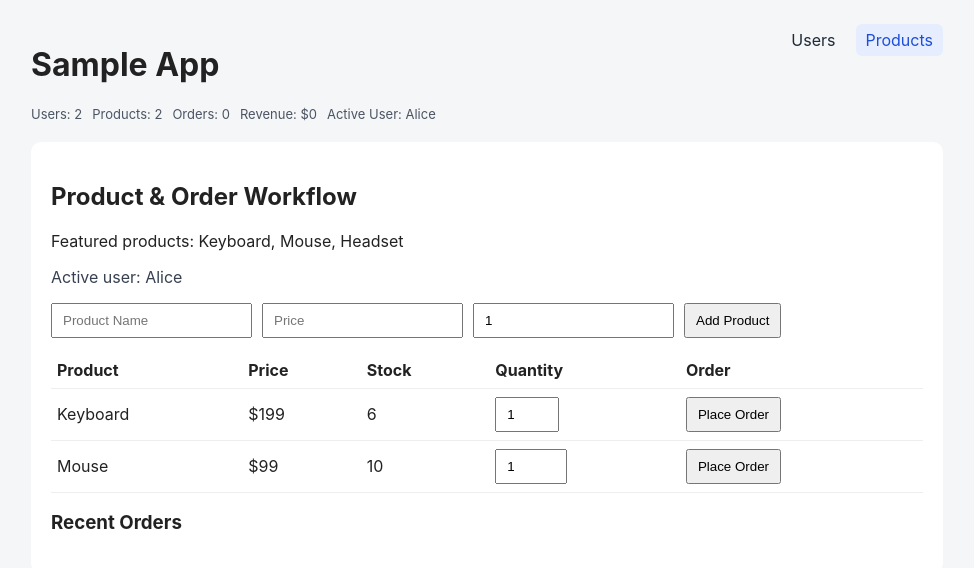
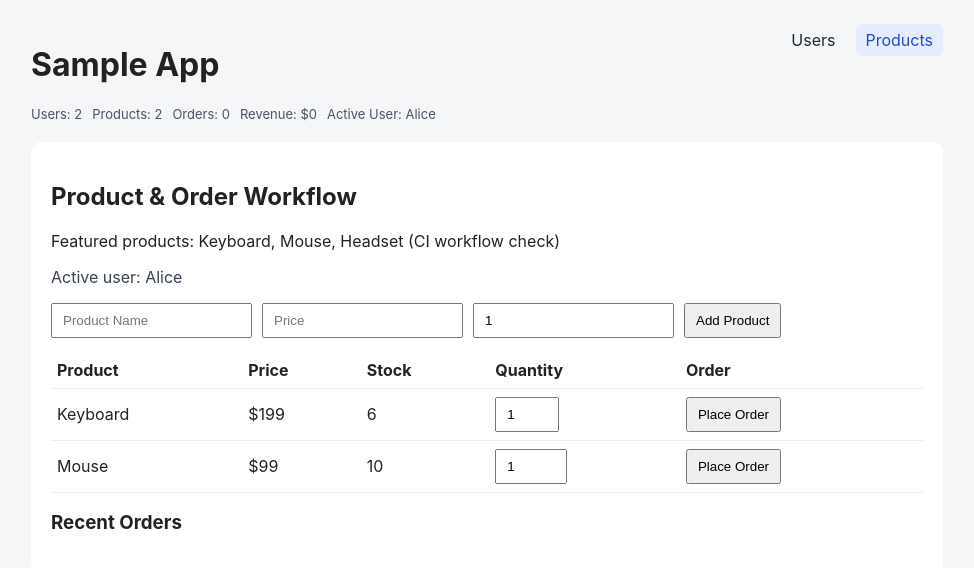
Before and after one commit to uestcheng/sample-app, a React (Vite) app: page /products in a window 1280 px wide. Shown: the top 568 px of the page, without its empty margins (153-1127 px from the left). Built offline with nearby package versions, Linux system fonts and the light colour scheme.

Commit message:
Do the minimum changes for trigger actions

```diff
--- a/src/pages/ProductsPage.jsx
+++ b/src/pages/ProductsPage.jsx
@@ -35,7 +35,7 @@ export default function ProductsPage({ products, orders, activeUser, onAddProduc
   return (
     <section data-testid="products-page">
       <h2>Product & Order Workflow</h2>
-      <p data-testid="products-page-note">Featured products: Keyboard, Mouse, Headset</p>
+      <p data-testid="products-page-note">Featured products: Keyboard, Mouse, Headset (CI workflow check)</p>
       <p className="hint">Active user: {activeUser ? activeUser.name : 'Not selected'}</p>
       <form onSubmit={add} className="form" data-testid="product-form">
         <input
--- a/src/pages/UsersPage.jsx
+++ b/src/pages/UsersPage.jsx
@@ -41,6 +41,7 @@ export default function UsersPage({
   return (
     <section data-testid="users-page">
       <h2>User Management</h2>
+      <p data-testid="users-page-note">Workflow check: user selection drives product ordering.</p>
       <form onSubmit={submit} className="form" data-testid="user-form">
         <input
           data-testid="user-name-input"
```
